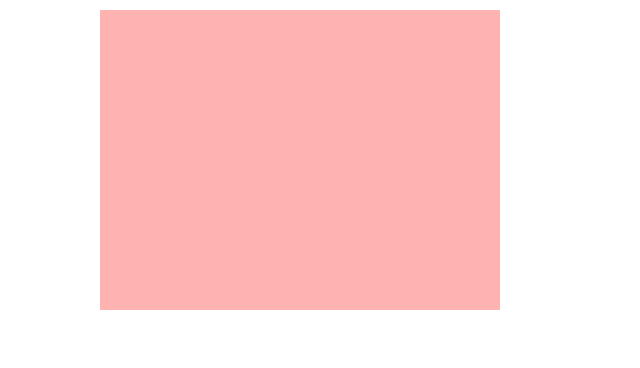
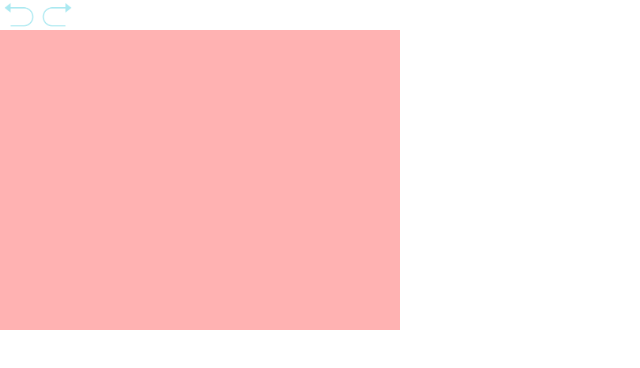
Before and after one commit to snakajima/vector-js, a React (Create React App) app: page /#0 in a window 1280 px wide. Shown: the top 368 px of the page, without its empty margins (0-640 px from the left). Built offline with nearby package versions, Linux system fonts and the light colour scheme.

Commit message:
undo/redo

```diff
--- a/src/App.css
+++ b/src/App.css
@@ -12,3 +12,20 @@ body {
     background: rgba(255,0,0,0.3);
     position: absolute;
 }
+
+.menubar {
+    width:400px;
+    height:30px;
+}
+
+.btn {
+    height: 30px;
+    margin-left:4px;
+    margin-right:4px;
+}
+.btnIA {
+    height: 30px;
+    margin-left:4px;
+    margin-right:4px;
+    opacity: 0.33;
+}
--- a/src/App.js
+++ b/src/App.js
@@ -9,6 +9,7 @@ import createStore from './SimpleRedux';
 import UndoStack from './UndoStack';
 import Canvas from './Canvas';
 import Drawer from './Drawer';
+import MenuBar from './MenuBar';
 import './App.css';
 
 window.stack = new UndoStack();
@@ -24,8 +25,9 @@ class App extends Component {
       const draw = this.state.draw || {};
       const paths = this.state.paths || [];
       return <div>
-        <Canvas width={400} height={300} left={100} top={10} paths={paths} />
-        <Drawer width={400} height={300} left={100} top={10} draw={draw} />
+        <MenuBar />
+        <Canvas width={400} height={300} left={0} top={30} paths={paths} />
+        <Drawer width={400} height={300} left={0} top={30} draw={draw} />
       </div>
   }
 }
--- /dev/null
+++ b/src/MenuBar.js
@@ -0,0 +1,21 @@
+//
+// Copyright (c) 2017 Satoshi Nakajima (https://github.com/snakajima)
+// License: The MIT License
+//
+
+import React, { Component } from 'react';
+
+class MenuBar extends Component {
+    render() {
+        return <div className='menubar'>
+        <input className={window.stack.undoable() ? "btn" : "btnIA"} type="image"
+        src="./ic_color_undo.png"
+        onClick={ () => {window.stack.undo(window.store)} } />
+        <input className={window.stack.redoable() ? "btn" : "btnIA"} type="image"
+        src="./ic_color_redo.png"
+        onClick={ () => {window.stack.redo(window.store)} } />
+          </div>
+    }
+}
+
+export default MenuBar;
--- a/src/Reducer.js
+++ b/src/Reducer.js
@@ -74,6 +74,10 @@ function reducer(_state, action) {
       paths.push(path);
       state.paths = paths;
       state.draw = {};
+      undoable = true;
+      break;
+    case 'setState':
+      state = action.state;
       break;
     default:
       console.log("unknown type:", JSON.stringify(action));
```
Also changed, not shown: public/ic_color_redo.png (added), public/ic_color_undo.png (added).
